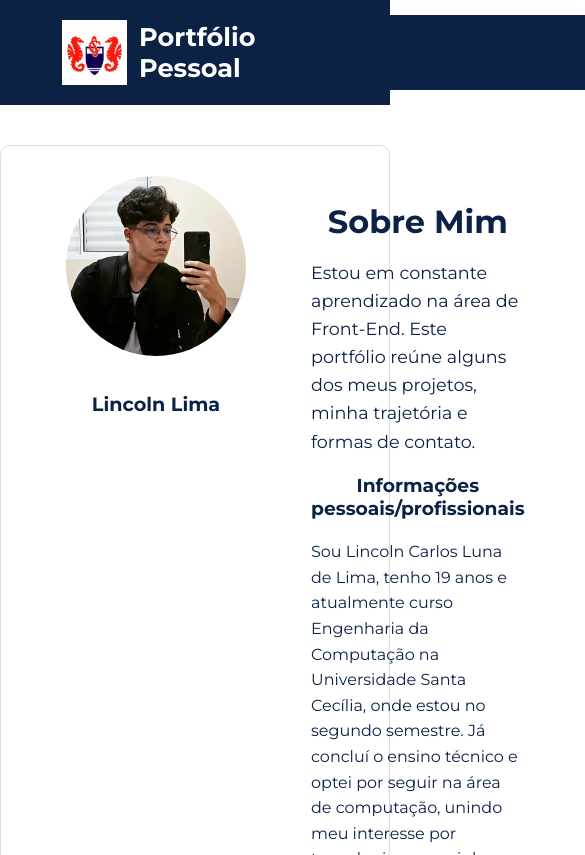
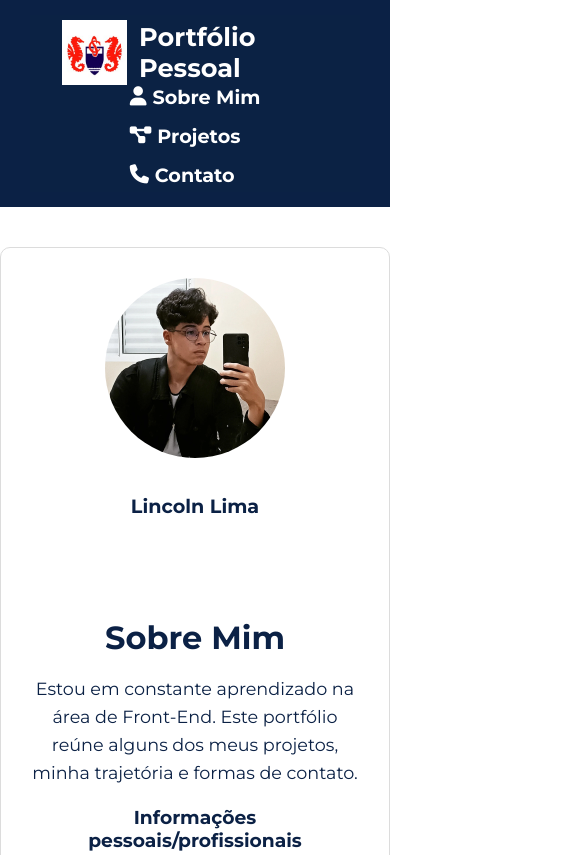
Before and after one commit to LincolnLima013/meu-portfolio, a plain HTML site: page index.html in a window 390 px wide. Shown: the top 855 px of the page, 585 px wide, since content can reach past the window. Drawn offline with Linux system fonts and the light colour scheme.

Commit message:
style.css

```diff
--- a/style.css
+++ b/style.css
@@ -467,3 +467,46 @@ footer {
   color: #0b2145;
   line-height: 1.5;
 }
+
+/* Responsividade para telas menores */
+@media (max-width: 768px) {
+  /* Menu de navegação */
+  .nav-links {
+    flex-direction: column;
+    gap: 15px;
+    margin-left: 0;   /* remove o deslocamento fixo */
+  }
+
+  .navbar {
+    flex-direction: column;
+    align-items: center;
+  }
+
+  /* Sobre Mim: foto em cima e texto embaixo */
+  .sobre-conteudo {
+    flex-direction: column;
+    align-items: center;
+    text-align: center;
+  }
+
+  .sobre-foto {
+    flex: none;
+    margin-bottom: 20px;
+  }
+
+  /* Projetos em coluna */
+  .projetos-grid {
+    flex-direction: column;
+    align-items: center;
+  }
+
+  /* Contatos em coluna */
+  .contatos-grid {
+    flex-direction: column;
+    align-items: center;
+  }
+
+  .contato-card {
+    max-width: 90%;   /* ocupa quase toda a tela */
+  }
+}
```
